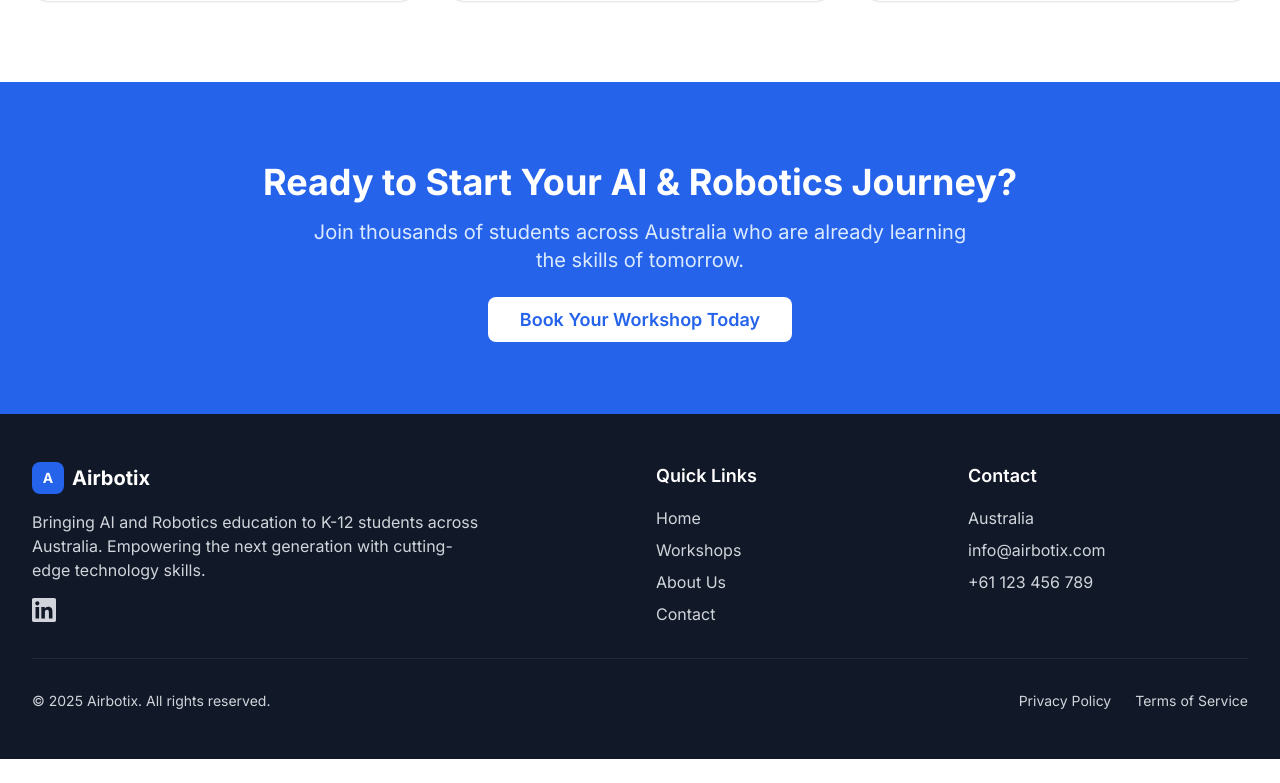
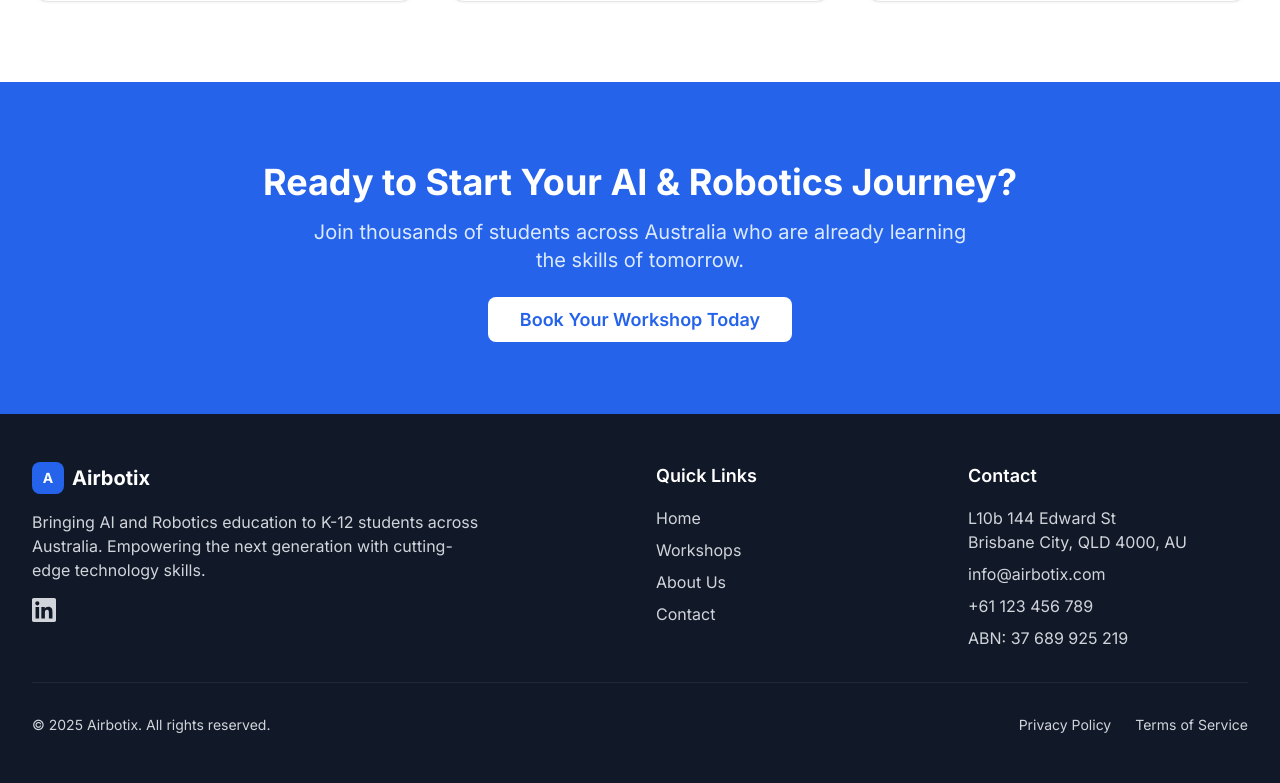
Before and after one commit to Airbotix-AI/airbotix, a React (Vite) app: page / in a window 1280 px wide. Shown: the part 2263-3046 px from the top of the page. Before the commit the page ends 3022 px from the top, so only its background shows below. Built offline with nearby package versions, Linux system fonts and the light colour scheme.

Commit message:
Update address and ABN in footer section

```diff
--- a/src/components/Footer.tsx
+++ b/src/components/Footer.tsx
@@ -62,16 +62,24 @@ const Footer = () => {
           <div>
             <h3 className="text-lg font-semibold mb-4">Contact</h3>
             <ul className="space-y-2 text-gray-300">
-              <li>Australia</li>
-              <li>
+              <li className="flex items-start space-x-2">
+                <span>
+                  L10b 144 Edward St<br />
+                  Brisbane City, QLD 4000, AU
+                </span>
+              </li>
+              <li className="flex items-center space-x-2">
                 <a href="mailto:info@airbotix.com" className="hover:text-white transition-colors">
                   info@airbotix.com
                 </a>
               </li>
-              <li>
+              <li className="flex items-center space-x-2">
                 <a href="tel:+61123456789" className="hover:text-white transition-colors">
                   +61 123 456 789
                 </a>
+              </li>
+              <li className="flex items-center space-x-2">
+                <span>ABN: 37 689 925 219</span>
               </li>
             </ul>
           </div>
```
